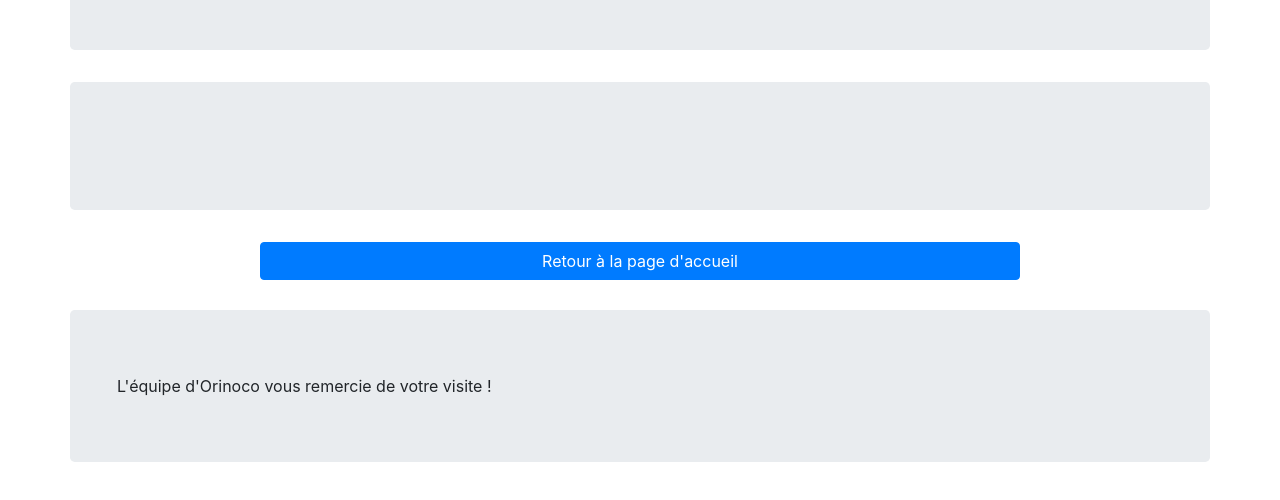
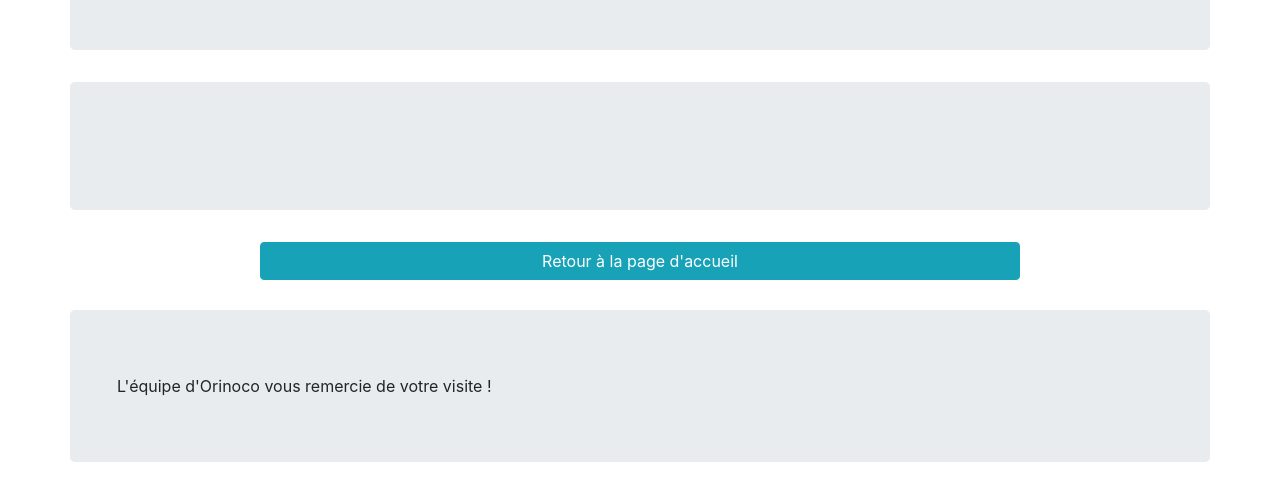
Before and after one commit to Mai201/Orinoco, a website: page commande.html in a window 1280 px wide. Shown: the part 190-690 px from the top of the page. Drawn offline with Linux system fonts and the light colour scheme; no server answers.

Commit message:
update html

```diff
--- a/commande.html
+++ b/commande.html
@@ -42,7 +42,7 @@
                         <!-- Javascript -->
             </div>
             <div class="row justify-content-center">
-                <button class="btn btn-primary js-backHome col-8" type="button">Retour à la page d'accueil</button>
+                <button class="btn btn-info js-backHome col-8" type="button">Retour à la page d'accueil</button>
             </div>
         </main>
         <footer class="container">
```
